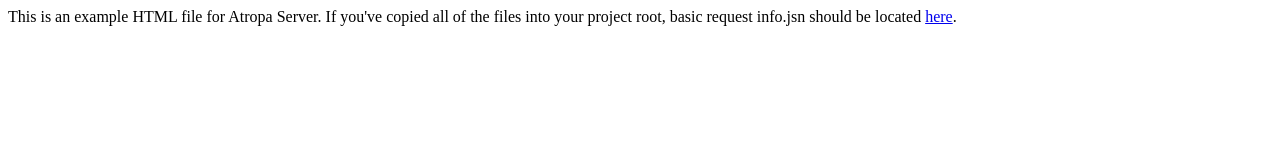
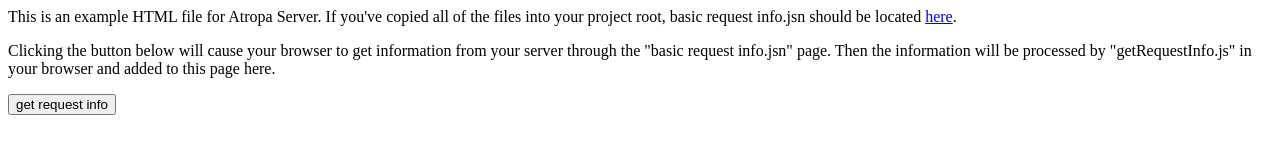
Before and after one commit to matthewkastor/atropa-server, a website: page examples/atropa-server-example-crossing-application-boundaries/index.html in a window 1280 px wide. Drawn offline with Linux system fonts and the light colour scheme; no server answers.

Commit message:
updated example

```diff
--- a/examples/atropa-server-example-crossing-application-boundaries/index.html
+++ b/examples/atropa-server-example-crossing-application-boundaries/index.html
@@ -4,12 +4,21 @@
         <title>
             Index.html
         </title>
-        <script type="text/javascript" src="/getRequestInfo.js">
-        </script>
+        <script type="text/javascript"
+              src="/getRequestInfo.js">
+</script>
     </head>
-    <body onload="getRequestInfo();">
+    <body>
         <p>
             This is an example HTML file for Atropa Server. If you've copied all of the files into your project root, basic request info.jsn should be located <a href="/basic%20request%20info.jsn">here</a>.
         </p>
+
+        <p>
+            Clicking the button below will cause your browser to get information from your server through the "basic request info.jsn" page. Then the information will be processed by "getRequestInfo.js" in your browser and added to this page here.
+        </p>
+
+        <p>
+            <button onclick="getRequestInfo();">get request info</button>
+        </p>
     </body>
 </html>
--- a/examples/atropa-server-example-crossing-application-boundaries/package.json
+++ b/examples/atropa-server-example-crossing-application-boundaries/package.json
@@ -12,5 +12,5 @@
     "start": "node server.js"
   },
   "author": "",
-  "license": "BSD-2-Clause"
+  "license": "gpl-3.0"
 }
--- a/examples/atropa-server-example/package.json
+++ b/examples/atropa-server-example/package.json
@@ -12,5 +12,5 @@
     "start": "node server.js"
   },
   "author": "",
-  "license": "BSD-2-Clause"
+  "license": "gpl-3.0"
 }
```
